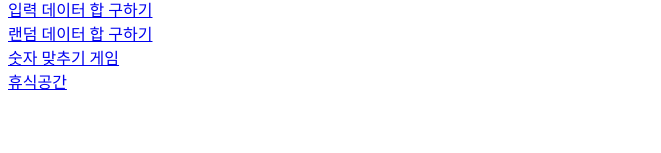
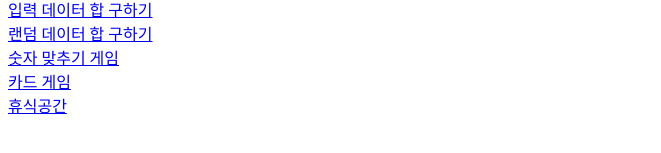
Before and after one commit to sssieun/wc2022, a plain HTML site: page index.html in a window 1280 px wide. Shown: the part 253-406 px from the top of the page, without its empty margins (0-661 px from the left). Drawn offline with Linux system fonts and the light colour scheme.

Commit message:
Update index.html

```diff
--- a/index.html
+++ b/index.html
@@ -13,6 +13,7 @@
 <a href="data.html">입력 데이터 합 구하기</a><br>
 <a href="randata.html">랜덤 데이터 합 구하기</a><br>
 <a href="numgame.html">숫자 맞추기 게임</a><br>
+<a href="cardgame-8.html">카드 게임</a><br>
 <a href="joy.html">휴식공간</a>
 </BODY>
 </HTML>
```
